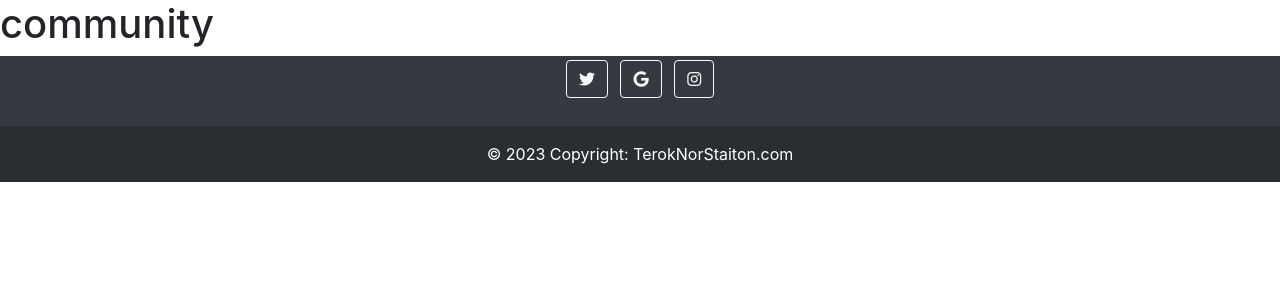
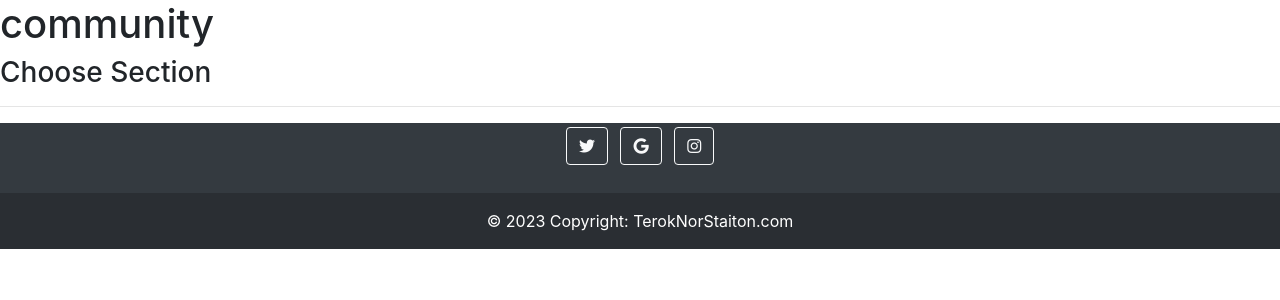
Before and after one commit to IzzyLeech/terok-nor-station, a Django app: page /community/ in a window 1280 px wide. Shown: the part 56-356 px from the top of the page. Run offline with Django 3.2, Linux system fonts and the light colour scheme; data that the repository does not hold is empty; some libraries are stand-ins or nearby versions; some web fonts are replaced.

Commit message:
add section context to community_view and render to community template

```diff
--- a/community/views.py
+++ b/community/views.py
@@ -1,7 +1,10 @@
 from django.shortcuts import render
+from .models import CommunitySection
 
 # Create your views here.
 
 
 def community_view(request):
-    return render(request, 'community.html')
+    sections = CommunitySection.objects.all()
+    context = {'sections': sections}
+    return render(request, 'community.html', context)
--- a/templates/community.html
+++ b/templates/community.html
@@ -1,4 +1,17 @@
 {% extends "base.html" %}
 {% block content %}
 <h1>community</h1>
+<div>
+<h3>Choose Section</h3>
+<hr>
+
+{% for section in sections %}
+
+<div>
+    <p>{{ section.section }}</p>
+</div>
+
+{% endfor %}
+
+</div>
 {% endblock content %}
```
